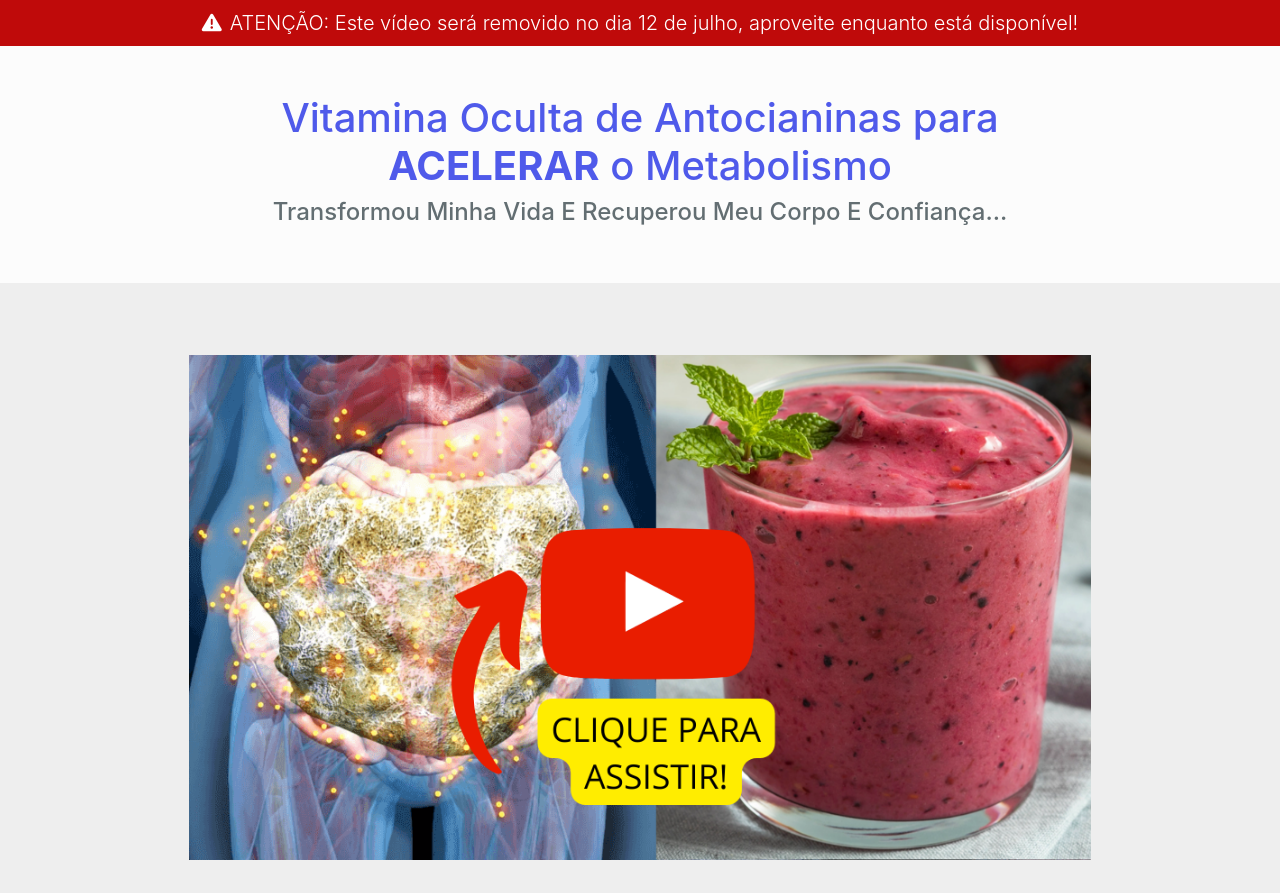
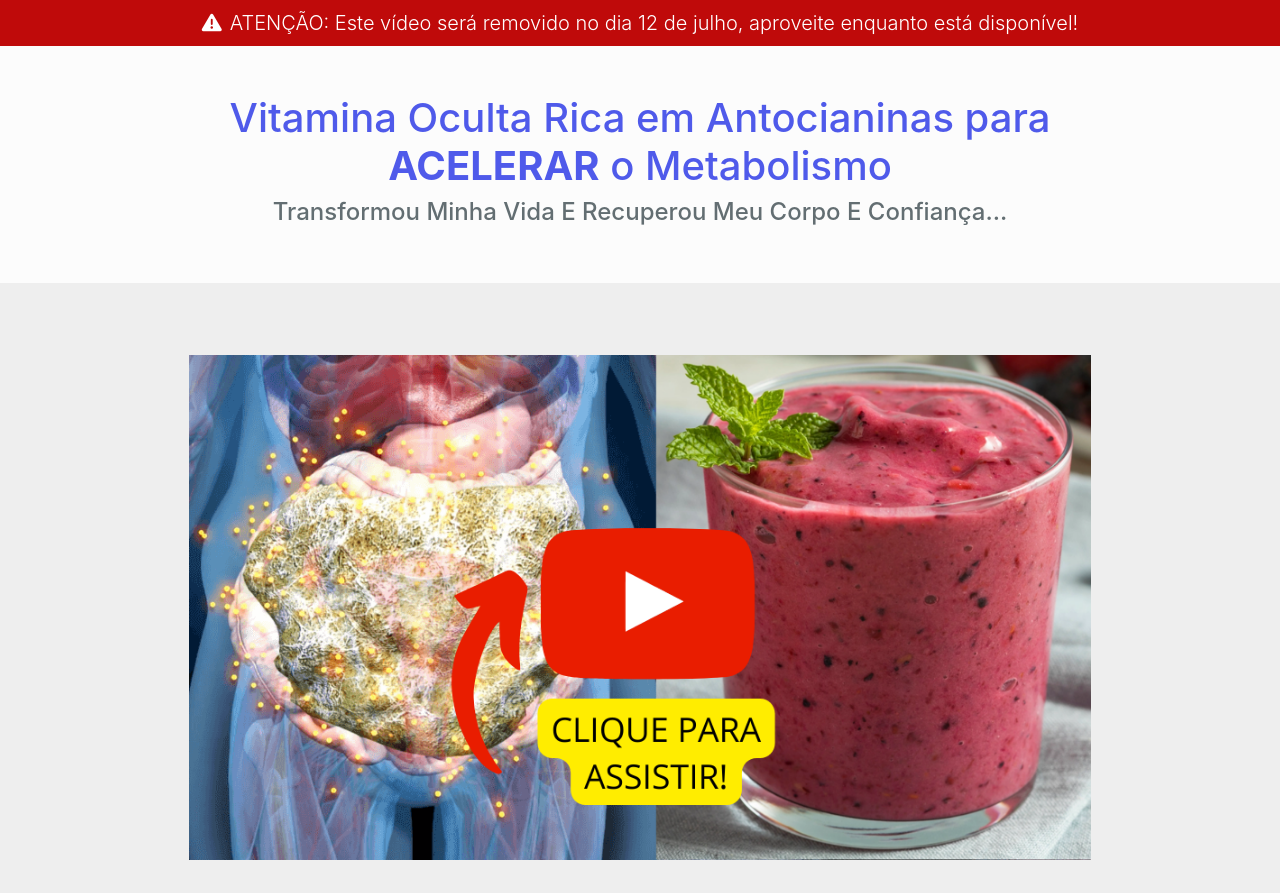
Before and after one commit to Weverton-Aguiatron/manualbarriganegativa.site, a plain HTML site: page index.html in a window 1280 px wide. Shown: the top 893 px of the page. Drawn offline with nearby package versions, Linux system fonts and the light colour scheme.

Commit message:
Add files via upload

```diff
--- a/index.html
+++ b/index.html
@@ -62,7 +62,7 @@
       <div class="container">
        <div class="row justify-content-center">
          <div class="col-lg-10 text-center">
-         <h1><font style="vertical-align: inherit;"><font style="vertical-align: inherit;"><font style="vertical-align: inherit;"><font style="vertical-align: inherit;">Vitamina Oculta de Antocianinas para </font></font></font></font><b><font style="vertical-align: inherit;"><font style="vertical-align: inherit;"><font style="vertical-align: inherit;"><font style="vertical-align: inherit;">ACELERAR</font></font></font></font></b><font style="vertical-align: inherit;"><font style="vertical-align: inherit;"><font style="vertical-align: inherit;"><font style="vertical-align: inherit;"> o Metabolismo</font></font></font></font></h1>
+         <h1><font style="vertical-align: inherit;"><font style="vertical-align: inherit;"><font style="vertical-align: inherit;"><font style="vertical-align: inherit;">Vitamina Oculta Rica em Antocianinas para </font></font></font></font><b><font style="vertical-align: inherit;"><font style="vertical-align: inherit;"><font style="vertical-align: inherit;"><font style="vertical-align: inherit;">ACELERAR</font></font></font></font></b><font style="vertical-align: inherit;"><font style="vertical-align: inherit;"><font style="vertical-align: inherit;"><font style="vertical-align: inherit;"> o Metabolismo</font></font></font></font></h1>
 
          <h4><font style="vertical-align: inherit;"><font style="vertical-align: inherit;"><font style="vertical-align: inherit;"><font style="vertical-align: inherit;">Transformou Minha Vida E Recuperou Meu Corpo E Confian&ccedil;a...</font></font></font></font></h4>
          </div>
```
